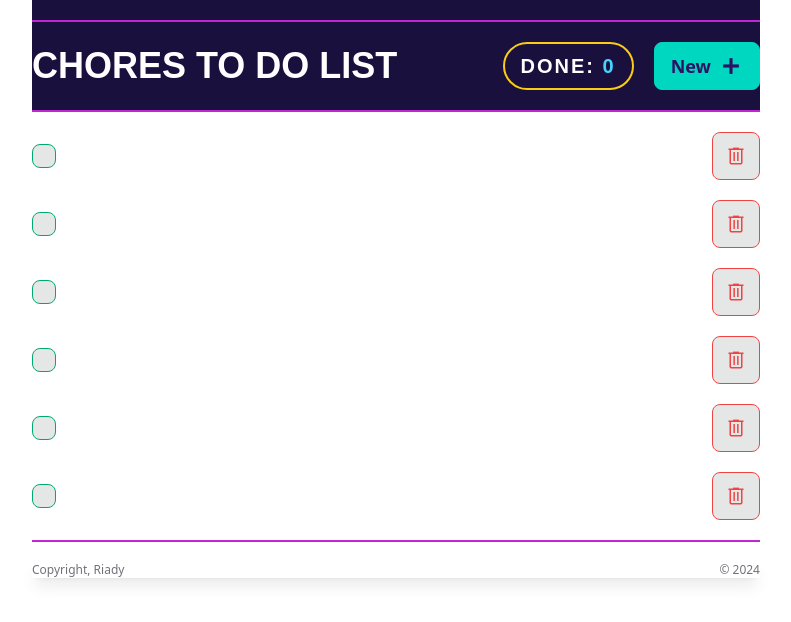
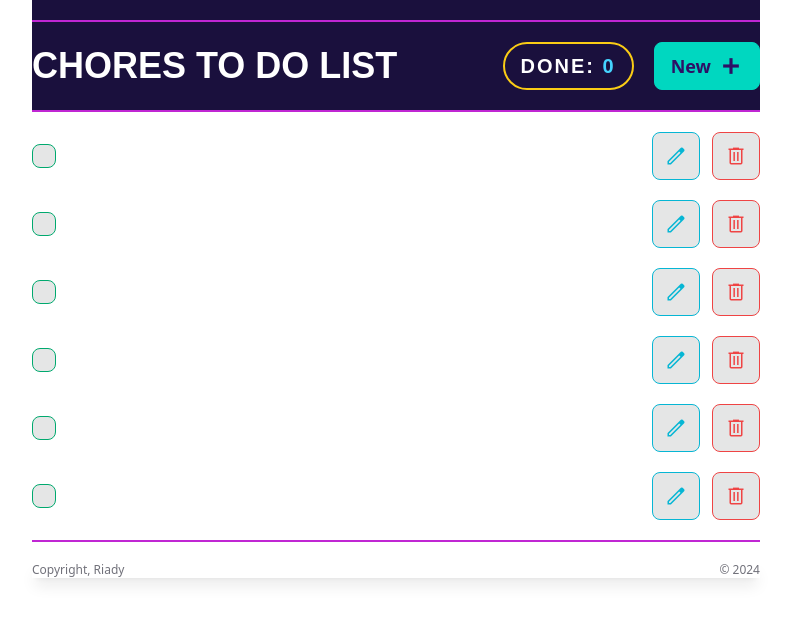
Before and after one commit to AnakUtara/JCWD-React-ToDoList, a React (Vite) app: page / in a window 1280 px wide. Shown: the top 622 px of the page, without its empty margins (244-1035 px from the left). Built offline with nearby package versions, Linux system fonts and the light colour scheme; a web font is replaced by a local one.

Commit message:
feat<edit> add edit feature & disable edit when item is on check

```diff
--- a/src/App.jsx
+++ b/src/App.jsx
@@ -51,12 +51,27 @@ function App() {
 										setNewToDo("");
 										setIsInputEmpty(false);
 									}}
+									btnClass={
+										"fixed bottom-10 right-3 z-10 md:static md:flex items-center btn max-[425px]:btn-square btn-md btn-accent text-violet-950 hover:bg-yellow-200 shadow-sm shadow-black md:shadow-none"
+									}
+									btnIcon={"add"}
+									btnIconClass={"material-symbols-outlined font-bold"}
+									btnText={true}
 								>
 									<InputArea
 										state={[newToDo, isInputEmpty]}
 										inputHandler={handleInput}
-										clickHandler={handleAddToDo}
-									/>
+										isEdit={false}
+									>
+										<button
+											className="btn btn-block btn-md sm:btn-square btn-accent hover:bg-yellow-200"
+											onClick={handleAddToDo}
+										>
+											<span className="material-symbols-outlined font-bold text-violet-950">
+												add
+											</span>
+										</button>
+									</InputArea>
 								</Modal>
 							</div>
 						</Header>
--- a/src/components/Counter.jsx
+++ b/src/components/Counter.jsx
@@ -1,7 +1,7 @@
 /* eslint-disable react/prop-types */
 export default function Counter({ title, state }) {
 	return (
-		<h2 className="bg-[#1a103d] font-gaba font-semibold tracking-widest text-xl fixed left-3 bottom-5 z-20 shadow-sm shadow-black md:static md:shadow-none border-2 border-yellow-400 px-4 py-2 rounded-full">
+		<h2 className="bg-[#1a103d] font-gaba font-semibold tracking-widest text-xl fixed left-3 bottom-10 z-20 shadow-sm shadow-black md:static md:shadow-none border-2 border-yellow-400 px-4 py-2 rounded-full">
 			{title} <span className="text-[#45d4ff]">{state}</span>
 		</h2>
 	);
--- a/src/components/InputArea.jsx
+++ b/src/components/InputArea.jsx
@@ -1,9 +1,24 @@
 /* eslint-disable react/prop-types */
-export default function InputArea({ state, inputHandler, clickHandler }) {
+export default function InputArea({
+	state,
+	inputHandler,
+	isEdit = false,
+	children,
+}) {
 	const [newToDo, isInputEmpty] = state;
 	return (
 		<div className="grow">
 			<div className="flex flex-wrap items-center justify-between gap-2">
+				{isEdit ? (
+					<input
+						className="input input-md max-[320px]:w-[80%] input-bordered grow font-gaba focus:input-info focus:outline-0 placeholder:text-sm"
+						placeholder={isInputEmpty ? "Can't leave me empty now..." : ""}
+						type="text"
+						name="title"
+						value={newToDo}
+						onChange={inputHandler}
+					/>
+				) : (
 					<input
 						className="input input-md max-[320px]:w-[80%] input-bordered grow font-gaba focus:input-info focus:outline-0 placeholder:text-sm"
 						placeholder={
@@ -14,14 +29,8 @@ export default function InputArea({ state, inputHandler, clickHandler }) {
 						value={newToDo}
 						onChange={inputHandler}
 					/>
-				<button
-					className="btn btn-block btn-md sm:btn-square btn-accent hover:bg-yellow-200"
-					onClick={clickHandler}
-				>
-					<span className="material-symbols-outlined font-bold text-violet-950">
-						add
-					</span>
-				</button>
+				)}
+				{children}
 			</div>
 		</div>
 	);
--- a/src/components/ListItem.jsx
+++ b/src/components/ListItem.jsx
@@ -1,8 +1,12 @@
 import { useState } from "react";
+import Modal from "./Modal";
+import InputArea from "./InputArea";
 /* eslint-disable react/prop-types */
 export default function ListItem({ data, setState }) {
+	const [totalDone, setTotalDone, list, setList] = setState;
 	const [isDone, setIsDone] = useState(false);
-	const [totalDone, setTotalDone, list, setList] = setState;
+	const [edit, setEdit] = useState(data.title);
+	const [isInputEmpty, setIsInputEmpty] = useState(false);
 
 	function handleOnChecked() {
 		const revDone = !isDone;
@@ -13,6 +17,21 @@ export default function ListItem({ data, setState }) {
 	function handleDelete() {
 		setList(list.filter((item) => item.id !== data.id));
 		totalDone !== 0 && setTotalDone(totalDone - 1);
+	}
+
+	function handleEdit(e) {
+		setEdit(e.target.value);
+	}
+
+	function handleSubmitEdit() {
+		const tmp = [...list];
+		!edit.length ? setIsInputEmpty(true) : setIsInputEmpty(false);
+		const i = tmp.findIndex((item) => item.id === data.id);
+		list.length >= 0 &&
+			edit.length &&
+			tmp.splice(i, 1, { id: data.id, title: edit });
+		setList(tmp);
+		edit.length && document.getElementById("edit-modal" + data.id).close();
 	}
 
 	return (
@@ -32,6 +51,42 @@ export default function ListItem({ data, setState }) {
 				>
 					{data.title}
 				</label>
+				{isDone ? (
+					<button className="btn btn-sm md:btn-md btn-disabled btn-square shadow-inner shadow-black">
+						<span className="material-symbols-outlined text-xl font-light md:text-2xl">
+							edit
+						</span>
+					</button>
+				) : (
+					<Modal
+						id={"edit-modal" + data.id}
+						title={"Edit To Do:"}
+						modalFn={() => setEdit(data.title)}
+						btnClass={
+							"group/edit cursor-pointer btn btn-sm md:btn-md border-cyan-500 hover:bg-cyan-500 bg-base-300 btn-outline btn-square"
+						}
+						btnIcon={"edit"}
+						btnIconClass={
+							"material-symbols-outlined text-xl font-light align-middle text-cyan-500 group-hover/edit:text-white md:text-2xl"
+						}
+						btnText={false}
+					>
+						<InputArea
+							state={[edit, isInputEmpty]}
+							inputHandler={handleEdit}
+							isEdit={true}
+						>
+							<button
+								className="btn btn-block btn-md sm:btn-square btn-secondary hover:bg-cyan-200"
+								onClick={handleSubmitEdit}
+							>
+								<span className="material-symbols-outlined font-light text-violet-950">
+									edit
+								</span>
+							</button>
+						</InputArea>
+					</Modal>
+				)}
 				<button
 					className="group/delete cursor-pointer btn btn-sm md:btn-md border-red-500 hover:bg-red-500 bg-base-300 btn-outline btn-square"
 					onClick={handleDelete}
--- a/src/components/Modal.jsx
+++ b/src/components/Modal.jsx
@@ -1,16 +1,25 @@
 /* eslint-disable react/prop-types */
-export default function Modal({ id, title, children, modalFn }) {
+export default function Modal({
+	id,
+	title,
+	children,
+	modalFn,
+	btnClass,
+	btnIcon,
+	btnIconClass,
+	btnText = false,
+}) {
 	return (
 		<>
 			<button
-				className="fixed bottom-5 right-3 z-10 md:static md:flex items-center btn max-[425px]:btn-square btn-md btn-accent text-violet-950 hover:bg-yellow-200 shadow-sm shadow-black md:shadow-none"
+				className={btnClass}
 				onClick={() => {
-					document.getElementById("input-modal").showModal();
-					modalFn();
+					document.getElementById(id).showModal();
+					modalFn && modalFn();
 				}}
 			>
-				<h2 className="text-lg font-bold hidden md:block">New</h2>
-				<span className="material-symbols-outlined font-bold">add</span>
+				{btnText && <h2 className="text-lg font-bold hidden md:block">New</h2>}
+				<span className={btnIconClass}>{btnIcon}</span>
 			</button>
 			<dialog id={id} className="modal">
 				<div className="modal-box">
```
Lines whose indentation alone changed are shown as unchanged.
